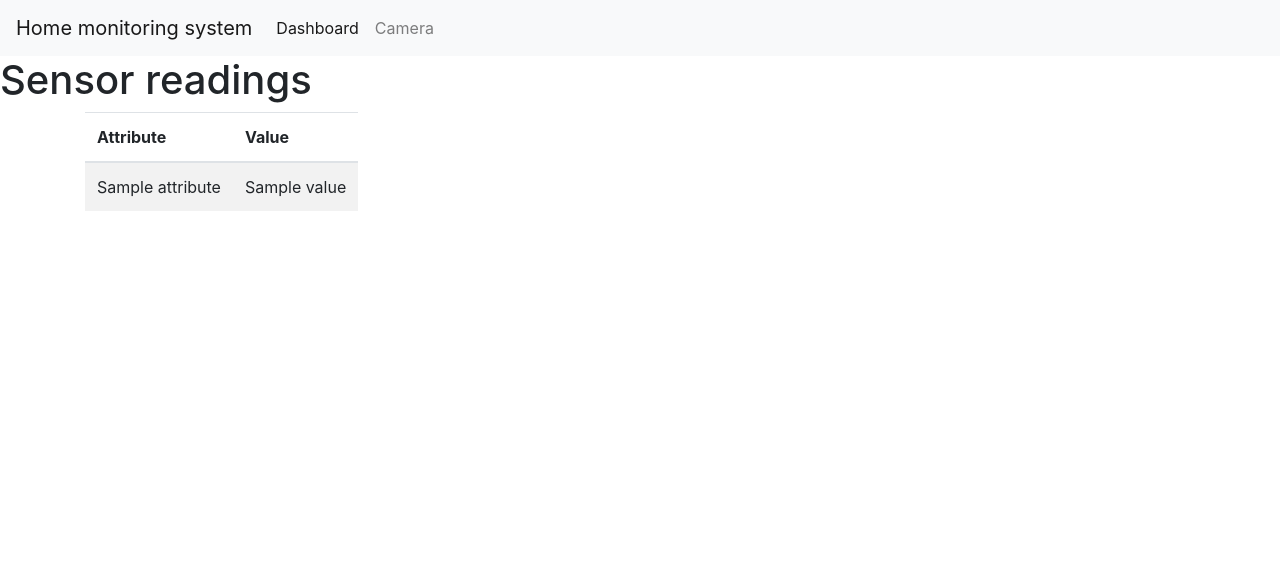
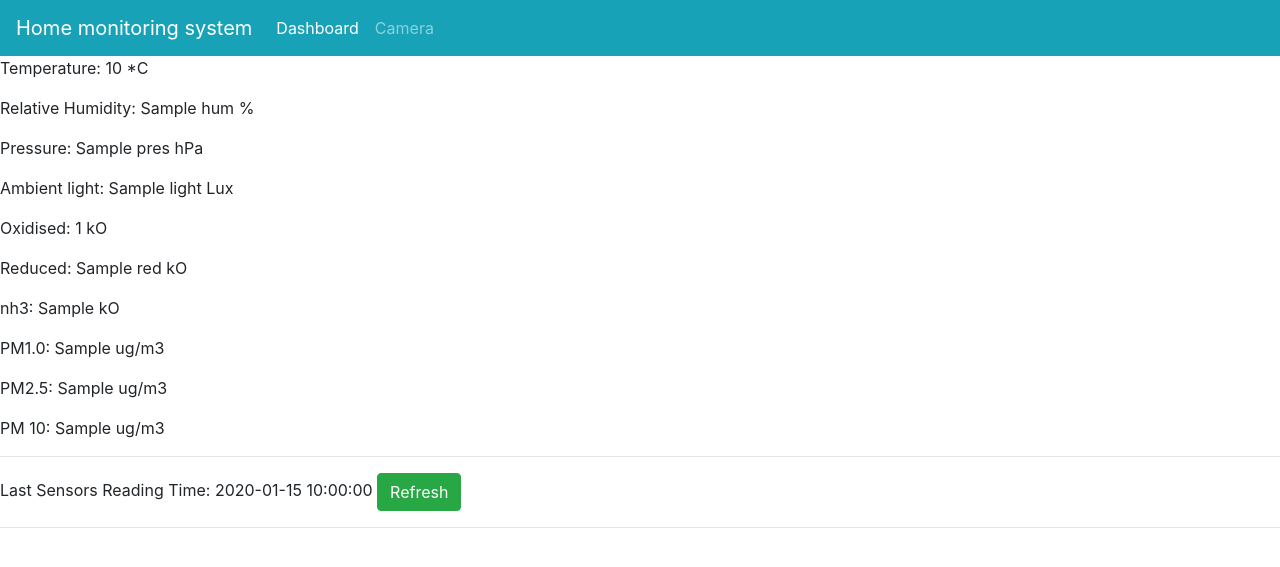
Before and after one commit to gmichail147/FYP-Raspberry-Pi, a Flask app: template templates/index.html in a window 1280 px wide. Shown: the top 567 px of the page. Run offline with Flask 2, Linux system fonts and the light colour scheme; the template is opened without the code that fills it: most values are stand-ins (such as "Sample title", 1, 10 or a date in 2020); some libraries are stand-ins or nearby versions.

Commit message:
data fetched from database

```diff
--- a/app.py
+++ b/app.py
@@ -1,6 +1,8 @@
 #!/usr/bin/python
 
 from flask import Flask, jsonify, redirect, render_template, url_for, request
+
+import sqlite3
 import logging
 
 from bme280 import BME280
@@ -15,13 +17,9 @@ except ImportError:
 
 from time import sleep, time, asctime, localtime, strftime, gmtime
 from math import ceil, floor
-
+import sqlite3
 import json
 import os
-
-from PIL import Image
-from PIL import ImageDraw
-from PIL import ImageFont
 
 try:
     from smbus2 import SMBus
@@ -35,31 +33,73 @@ bme280 = BME280(i2c_dev=bus) # BME280 temperature, humidity and pressure sensor
 
 pms5003 = PMS5003() # PMS5003 particulate sensor
 
-def get_sensor_data():
-    data = {} #create a dictionary for the data
-    data['humidity'] = bme280.get_humidity()
-    data['pressure'] = bme280.get_pressure()
-    data['temperature'] = bme280.get_temperature()
-    data['light'] = ltr559.get_lux()
-    gases = gas.read_all()
-    data['oxidising'] = round(gases.oxidising / 1000, 1)
-    data['reducing'] = round(gases.reducing / 1000)
-    data['nh3'] = round(gases.nh3 / 1000)
 
-    particles = pms5003.read()
+conn=sqlite3.connect('sensorReadings.db', check_same_thread=False)
+curs=conn.cursor()
 
-    data['pm1'] = float(particles.pm_ug_per_m3(1.0))
-    data['pm25'] = float(particles.pm_ug_per_m3(2.5))
-    data['pm10'] = float(particles.pm_ug_per_m3(10))
+# Retrieve data from database
+def getData():
 
-    return data
+    for row in curs.execute("SELECT * FROM enviro ORDER BY timestamp DESC LIMIT 1"):
+        time = str(row[0])
+        temp = row[1]
+        hum = row[2]
+        pres = row[3]
+        light = row[4]
+        oxid = row[5]
+        red = row[6]
+        nh3 = row[7]
+        pm1 = row[8]
+        pm25 = row[9]
+        pm10 = row[10]
+
+    #conn.close()
+    return time, temp, hum, pres, light, oxid, red, nh3, pm1, pm25, pm10
+
+
+# def get_sensor_data():
+    # data = {} #create a dictionary for the data
+    # data['humidity'] = bme280.get_humidity()
+    # data['pressure'] = bme280.get_pressure()
+    # data['temperature'] = bme280.get_temperature()
+    # data['light'] = ltr559.get_lux()
+    # gases = gas.read_all()
+    # data['oxidising'] = round(gases.oxidising / 1000, 1)
+    # data['reducing'] = round(gases.reducing / 1000)
+    # data['nh3'] = round(gases.nh3 / 1000)
+
+    # particles = pms5003.read()
+
+    # data['pm1'] = float(particles.pm_ug_per_m3(1.0))
+    # data['pm25'] = float(particles.pm_ug_per_m3(2.5))
+    # data['pm10'] = float(particles.pm_ug_per_m3(10))
+
+    # return data
+
+
+
 
 app = Flask(__name__)
 
 @app.route('/')
 def index():
-    data = get_sensor_data()
-    return render_template('index.html', data=sorted(data.items()))
+    time, temp, hum, pres, light, oxid, red, nh3, pm1, pm25, pm10 = getData()
+
+    templateData = {
+        'time': time,
+        'temp': temp,
+        'hum': hum,
+        'pres': pres,
+        'light': light,
+        'oxid': oxid,
+        'red': red,
+        'nh3': nh3,
+        'pm1': pm1,
+        'pm25': pm25,
+        'pm10': pm10
+    }
+
+    return render_template('index.html', **templateData)
 
 @app.route('/camera')
 def camera():
@@ -67,6 +107,10 @@ def camera():
     return render_template('camera.html')
 
 
+
+
+
 if __name__ == '__main__':
-
-    app.run(debug=False, host='0.0.0.0')
+    app.jinja_env.auto_reload = True
+    app.config['TEMPLATES_AUTO_RELOAD'] = True
+    app.run(debug=True, host='0.0.0.0')
--- a/templates/base.html
+++ b/templates/base.html
@@ -12,11 +12,12 @@
 <!-- Bootstrap CSS -->
     <link rel="stylesheet" href="https://stackpath.bootstrapcdn.com/bootstrap/4.3.1/css/bootstrap.min.css" integrity="sha384-ggOyR0iXCbMQv3Xipma34MD+dH/1fQ784/j6cY/iJTQUOhcWr7x9JvoRxT2MZw1T" crossorigin="anonymous">
 
+    {% block head %} {% endblock %}
 </head>
 
 <body>
 
-    <nav class="navbar navbar-expand-lg navbar-light bg-light">
+    <nav class="navbar fixed-top navbar-expand-lg navbar-dark bg-info">
       <a class="navbar-brand" href="#">Home monitoring system</a>
       <button class="navbar-toggler" type="button" data-toggle="collapse" data-target="#navbarNav" aria-controls="navbarNav" aria-expanded="false" aria-label="Toggle navigation">
         <span class="navbar-toggler-icon"></span>
--- a/templates/index.html
+++ b/templates/index.html
@@ -1,31 +1,32 @@
 {% extends 'base.html' %}
+
+{% block head %}
+    <title>Sensor Readings</title>
+{% endblock %}
+
 
 {% block content %}
 
   <h1>Sensor readings</h1>
 
-  <div class="container">
 
-    <div id="table" class="table table-striped table-hover">
 
-      <table>
-          <thead>
-              <tr>
-                  <th>Attribute</th>
-                  <th>Value</th>
-          </thead>
-          <tbody>
-          {% for attribute, value in data %}
-              <tr>
-                  <td>{{attribute}}</td>
-                  <td>{{value}}</td>
-              </tr>
-          {% endfor %}
-          </tbody>
-      </table>
+	<p> Temperature: {{ temp  }} *C</p>
+	<p> Relative Humidity: {{ hum  }} %</p>
+    <p>Pressure: {{ pres  }} hPa</p>
+    <p>Ambient light: {{ light  }} Lux</p>
+    <p>Oxidised: {{ oxid  }} kO</p>
+    <p> Reduced: {{ red  }} kO</p>
+    <p> nh3: {{ nh3  }} kO</p>
+    <p> PM1.0: {{ pm1  }} ug/m3</p>
+    <p> PM2.5: {{ pm25  }} ug/m3</p>
+    <p> PM 10: {{ pm10  }} ug/m3</p>
 
-    </div>
+    <hr>
+	<p> Last Sensors Reading Time: {{ time }} <a type="button" class="btn btn-success" href="/">Refresh</a></p>
 
-  </div>
+    <hr>
+
+
 
   {% endblock %}
```
Also changed, not shown: logData.py (added, +87 -0 lines), sensorReadings.db.
